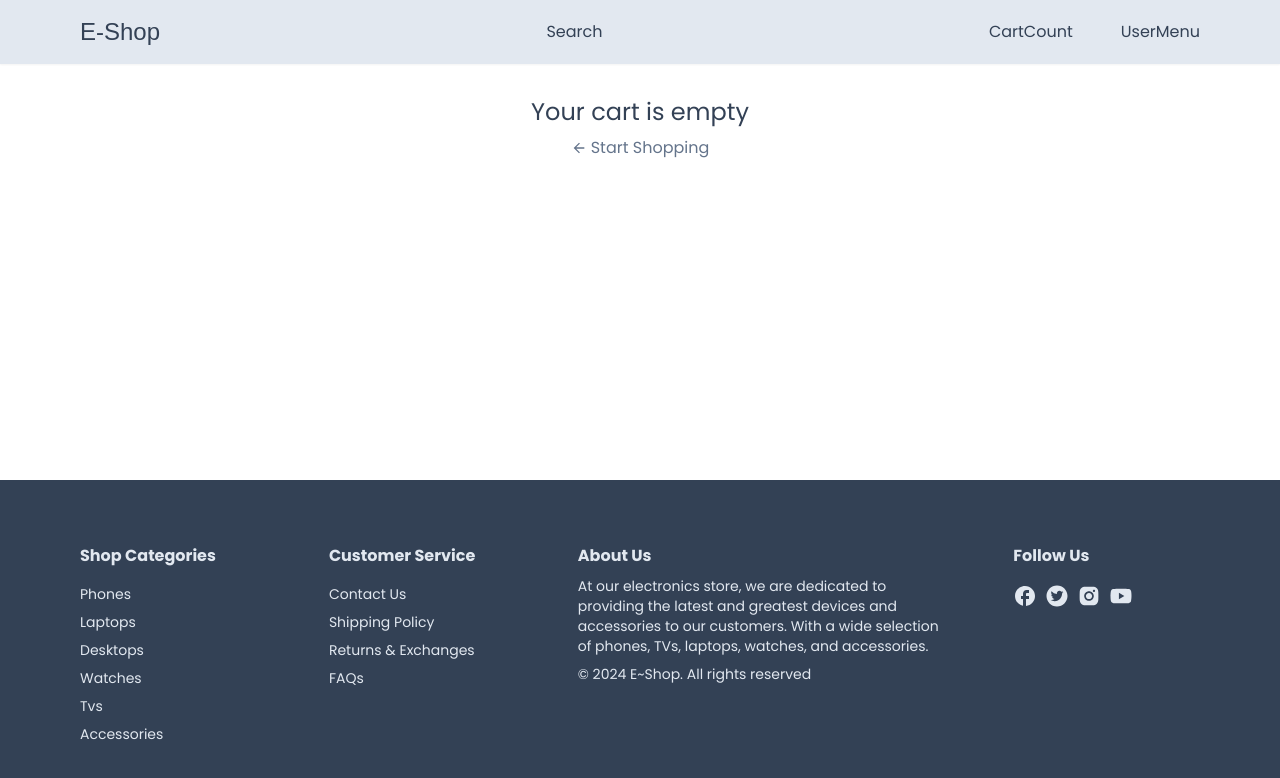
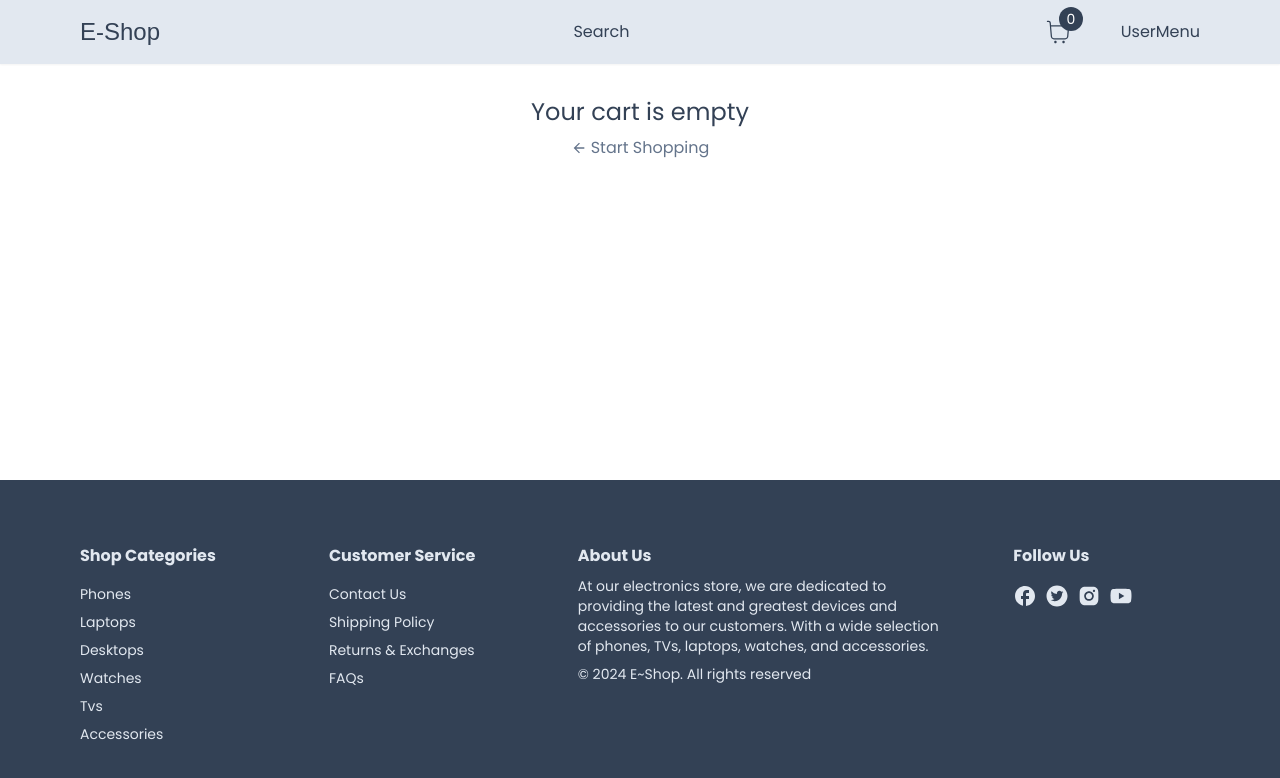
Before and after one commit to HyunwookJung0827/e-shop, a Next.js app: page /cart in a window 1280 px wide. Shown: the top 778 px of the page. Built offline with nearby package versions, Linux system fonts and the light colour scheme; a web font is replaced by a local one.

Commit message:
Next13 Fullstack E-Commerce 🛒 - 35 Display Total Cart Qty

```diff
--- a/app/cart/CartClient.tsx
+++ b/app/cart/CartClient.tsx
@@ -6,9 +6,10 @@ import { MdArrowBack } from "react-icons/md";
 import Heading from "../components/Heading";
 import Button from "../components/Button";
 import ItemContent from "./ItemContent";
+import { formatPrice } from "@/utils/formatPrice";
 
 const CartClient = () => {
-  const { cartProducts, handleClearCart } = useCart();
+  const { cartProducts, handleClearCart, cartTotalAmount } = useCart();
 
   if (!cartProducts || cartProducts.length === 0) {
     return (
@@ -55,7 +56,12 @@ const CartClient = () => {
       border-slate-200 py-4 flex justify-between gap-4"
       >
         <div className="w-[90px]">
-          <Button label="Clear Cart" onClick={() => handleClearCart()} small outline />
+          <Button
+            label="Clear Cart"
+            onClick={() => handleClearCart()}
+            small
+            outline
+          />
         </div>
         <div className="text-sm flex flex-col gap-1 items-start">
           <div
@@ -63,7 +69,7 @@ const CartClient = () => {
           text-base font-semibold"
           >
             <span>Subtotal</span>
-            <span>$1,000</span>
+            <span>{formatPrice(cartTotalAmount)}</span>
           </div>
 
           <p className="text-slate-500">
--- /dev/null
+++ b/app/components/nav/CartCount.tsx
@@ -0,0 +1,39 @@
+"use client";
+
+import { useCart } from "@/hooks/useCart";
+import { useRouter } from "next/navigation";
+import { CiShoppingCart } from "react-icons/ci";
+
+const CartCount = () => {
+  const { cartTotalQty } = useCart();
+  const router = useRouter();
+  return (
+    <div
+      className="relative cursor-pointer"
+      onClick={() => router.push("/cart")}
+    >
+      <div className="text-3xl">
+        <CiShoppingCart />
+      </div>
+      {/* Good example of showing the product quantity on the top right corner of cart icon */}
+      <span
+        className="absolute
+      top-[-10px]
+      right-[-10px]
+      bg-slate-700
+      text-white
+      h-6
+      w-6
+      rounded-full
+      flex
+      items-center
+      justify-center
+      text-sm"
+      >
+        {cartTotalQty}
+      </span>
+    </div>
+  );
+};
+
+export default CartCount;
--- a/app/components/nav/NavBar.tsx
+++ b/app/components/nav/NavBar.tsx
@@ -1,6 +1,7 @@
 import Link from "next/link";
 import Container from "../Container";
 import { Redressed } from "next/font/google";
+import CartCount from "./CartCount";
 
 const redressed = Redressed({ subsets: ["latin"], weight: ["400"] });
 
@@ -42,7 +43,7 @@ const NavBar = () => {
             gap-8
             md:gap-12"
             >
-              <div>CartCount</div>
+              <CartCount />
               <div>UserMenu</div>
             </div>
           </div>
--- a/hooks/useCart.tsx
+++ b/hooks/useCart.tsx
@@ -11,6 +11,7 @@ import { toast } from "react-hot-toast";
 
 type CartContextType = {
   cartTotalQty: number;
+  cartTotalAmount: number;
   cartProducts: CartProductType[] | null;
   handleAddProductToCart: (product: CartProductType) => void;
   handleRemoveProductFromCart: (product: CartProductType) => void;
@@ -34,7 +35,7 @@ export const CartContextProvider = (props: Props) => {
     null
   );
 
-  console.log("qty", cartTotalQty, "amount", cartTotalAmount);
+  // console.log("qty", cartTotalQty, "amount", cartTotalAmount);
 
   useEffect(() => {
     const cartItems: any = localStorage.getItem("eShopCartItems");
@@ -161,6 +162,7 @@ export const CartContextProvider = (props: Props) => {
 
   const value = {
     cartTotalQty,
+    cartTotalAmount,
     cartProducts,
     handleAddProductToCart,
     handleRemoveProductFromCart,
```
